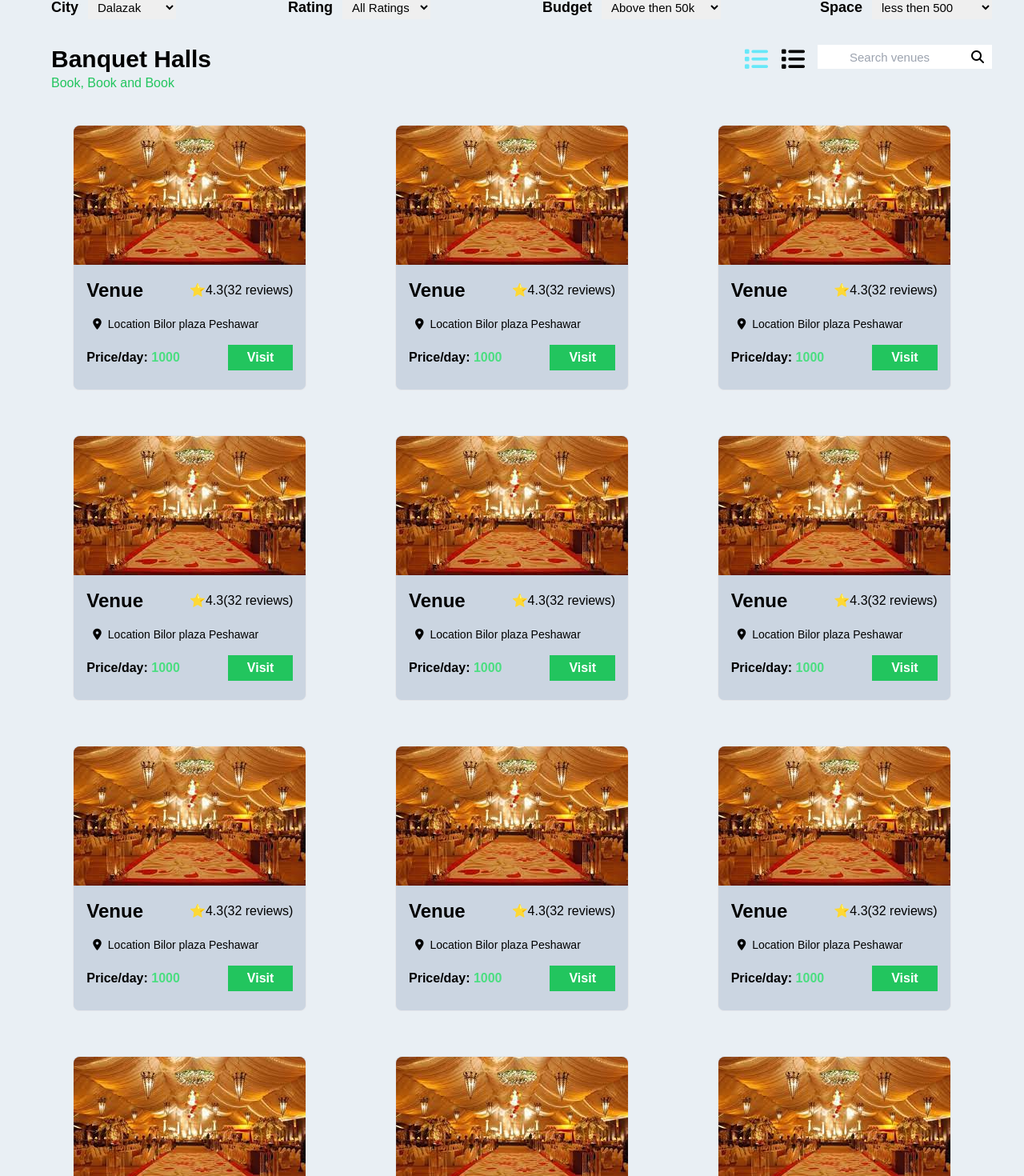
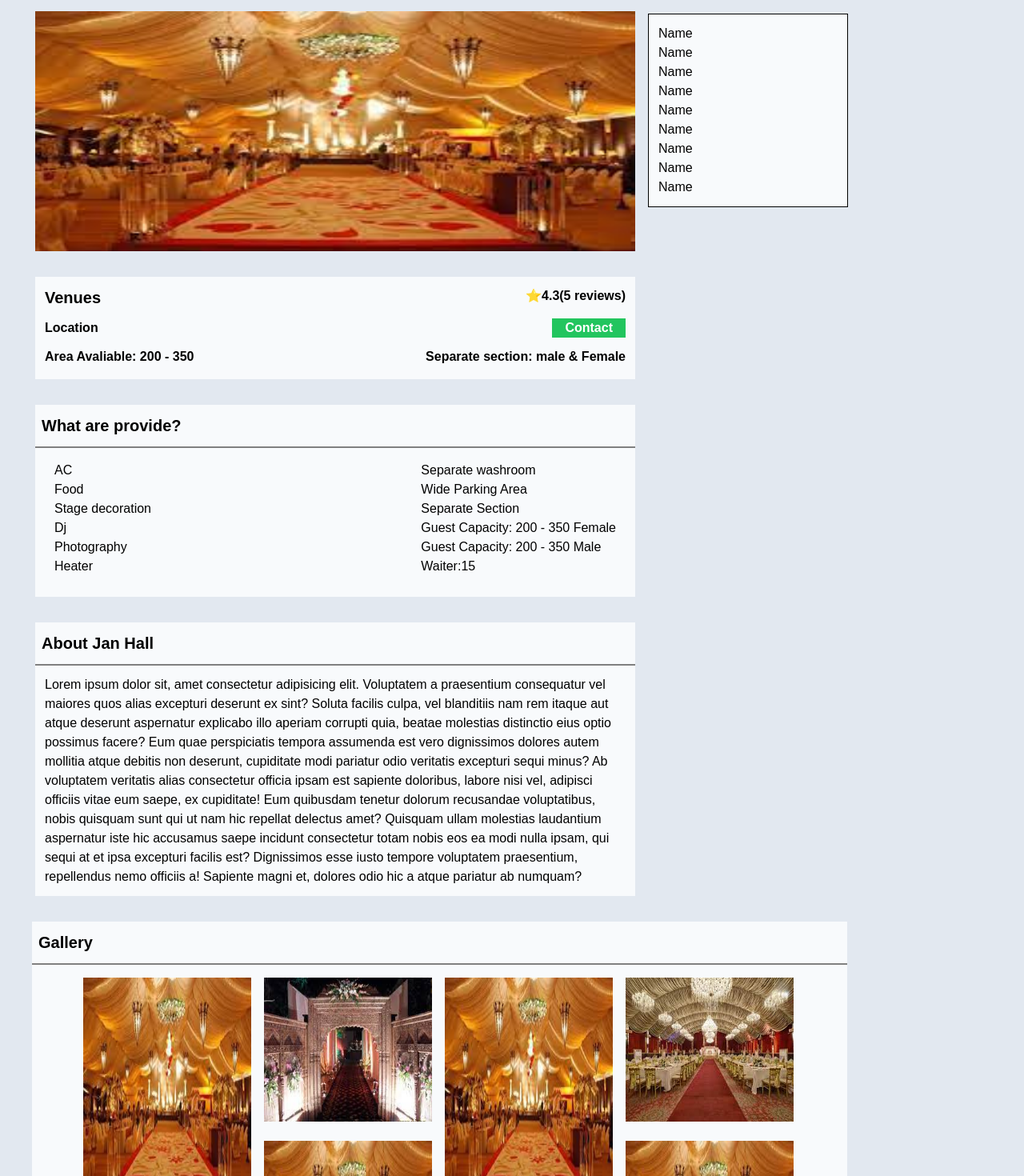
Before and after one commit to yasinafridi1/wedbook, a React (Create React App) app in the folder frontend/: page / in a window 1280 px wide. Shown: the part 102-1572 px from the top of the page at 80% size. Built offline with nearby package versions, Linux system fonts and the light colour scheme.

Commit message:
vendor page

```diff
--- a/frontend/src/App.js
+++ b/frontend/src/App.js
@@ -1,12 +1,14 @@
 import React from "react";
 import Index from "./Components/home/Index";
 import Venues from "./Components/venues/Venues";
+import Vendor from "./pages/vendor/Vendor";
 
 function App() {
   return (
     <>
       {/* <Index /> */}
-      <Venues />
+      {/* <Venues /> */}
+      <Vendor />
     </>
   );
 }
--- /dev/null
+++ b/frontend/src/pages/vendor/Banner.js
@@ -0,0 +1,20 @@
+import React from "react";
+import "./Vendor.css";
+const Banner = () => {
+  return (
+    <>
+      <div className=" pt-16 pb-6 pl-11 text-lg font-semibold">
+        <h1>Home</h1>
+      </div>
+      <div className="Banner_Image">
+        <img
+          className="w-full h-full"
+          src={`${process.env.PUBLIC_URL}/images/card/one.jpg`}
+          alt="Image"
+        />
+      </div>
+    </>
+  );
+};
+
+export default Banner;
--- /dev/null
+++ b/frontend/src/pages/vendor/Detail.js
@@ -0,0 +1,31 @@
+import React from "react";
+
+const Detail = () => {
+  return (
+    <>
+      <div className="width h-86 my-8 bg-slate-50">
+        <h1 className="pl-2 py-3 border_b font-bold text-xl">About Jan Hall</h1>
+        <p className="py-3 px-3">
+          Lorem ipsum dolor sit, amet consectetur adipisicing elit. Voluptatem a
+          praesentium consequatur vel maiores quos alias excepturi deserunt ex
+          sint? Soluta facilis culpa, vel blanditiis nam rem itaque aut atque
+          deserunt aspernatur explicabo illo aperiam corrupti quia, beatae
+          molestias distinctio eius optio possimus facere? Eum quae perspiciatis
+          tempora assumenda est vero dignissimos dolores autem mollitia atque
+          debitis non deserunt, cupiditate modi pariatur odio veritatis
+          excepturi sequi minus? Ab voluptatem veritatis alias consectetur
+          officia ipsam est sapiente doloribus, labore nisi vel, adipisci
+          officiis vitae eum saepe, ex cupiditate! Eum quibusdam tenetur dolorum
+          recusandae voluptatibus, nobis quisquam sunt qui ut nam hic repellat
+          delectus amet? Quisquam ullam molestias laudantium aspernatur iste hic
+          accusamus saepe incidunt consectetur totam nobis eos ea modi nulla
+          ipsam, qui sequi at et ipsa excepturi facilis est? Dignissimos esse
+          iusto tempore voluptatem praesentium, repellendus nemo officiis a!
+          Sapiente magni et, dolores odio hic a atque pariatur ab numquam?
+        </p>
+      </div>
+    </>
+  );
+};
+
+export default Detail;
--- /dev/null
+++ b/frontend/src/pages/vendor/Provide.js
@@ -0,0 +1,47 @@
+import React from "react";
+
+const Provide = () => {
+  const Items1 = [
+    "AC",
+    "Food",
+    "Stage decoration",
+    "Dj",
+    "Photography",
+    "Heater",
+  ];
+  const Items2 = [
+    "Separate washroom",
+    "Wide Parking Area",
+    "Separate Section",
+    "Guest Capacity: 200 - 350 Female",
+    "Guest Capacity: 200 - 350 Male",
+    "Waiter:15",
+  ];
+  return (
+    <>
+      <div className="width h-60 my-8 bg-slate-50">
+        <h1 className="pl-2 py-3 border_b font-bold text-xl">
+          What are provide?
+        </h1>
+        <div className="flex justify-between w-full px-6 py-4">
+          <div>
+            <ul>
+              {Items1.map((item) => (
+                <li key={item}>{item}</li>
+              ))}
+            </ul>
+          </div>
+          <div>
+            <ul>
+              {Items2.map((item) => (
+                <li>{item}</li>
+              ))}
+            </ul>
+          </div>
+        </div>
+      </div>
+    </>
+  );
+};
+
+export default Provide;
--- /dev/null
+++ b/frontend/src/pages/vendor/Rating.js
@@ -0,0 +1,29 @@
+import React from "react";
+
+const Rating = () => {
+  return (
+    <>
+      <div className="width flex flex-col h-32 my-8 bg-slate-50 p-3 font-semibold">
+        <div className="flex justify-between w-full pb-3">
+          <h1 className="text-xl font-bold">Venues</h1>
+          <span>⭐4.3(5 reviews)</span>
+        </div>
+        <div className="flex justify-between w-full pb-3">
+          <h1>Location</h1>
+          <a
+            className="font-bold inline-block text-white px-4 bg-green-500"
+            href="/"
+          >
+            Contact
+          </a>
+        </div>
+        <div className="flex justify-between w-full">
+          <h4>Area Avaliable: 200 - 350</h4>
+          <h4>Separate section: male & Female</h4>
+        </div>
+      </div>
+    </>
+  );
+};
+
+export default Rating;
--- /dev/null
+++ b/frontend/src/pages/vendor/Space.js
@@ -0,0 +1,24 @@
+import React from "react";
+import Banner from "./Banner";
+import Detail from "./Detail";
+import Provide from "./Provide";
+import Rating from "./Rating";
+import VendorServices from "./VendorServices";
+
+const Space = () => {
+  return (
+    <div className="flex flex-row pl-11">
+      <div>
+        <Banner />
+        <Rating />
+        <Provide />
+        <Detail />
+      </div>
+      <div className="vendor_padding px-4">
+        <VendorServices />
+      </div>
+    </div>
+  );
+};
+
+export default Space;
--- /dev/null
+++ b/frontend/src/pages/vendor/Vendor.css
@@ -0,0 +1,29 @@
+.Banner_Image {
+  width: 750px;
+  height: 300px;
+}
+.width {
+  width: 750px;
+}
+.border_b {
+  border-bottom: 2px solid gray;
+}
+.vendor_services {
+  width: 250px;
+  height: auto;
+}
+.vendor_padding {
+  padding-top: 118.5px;
+}
+.gallery {
+  height: auto;
+  width: 1019px;
+}
+.Image_width {
+  width: 210px;
+  height: 280px;
+}
+.Image_height {
+  width: 210px;
+  height: 180px;
+}
--- /dev/null
+++ b/frontend/src/pages/vendor/Vendor.js
@@ -0,0 +1,17 @@
+import React from "react";
+import Footer from "../../Components/footer/Footer";
+import Navbar from "../../Components/home/header/Navbar";
+import Gallery from "./Gallery";
+import Space from "./Space";
+const Vendor = () => {
+  return (
+    <div className="bg-slate-200">
+      <Navbar />
+      <Space />
+      <Gallery />
+      <Footer />
+    </div>
+  );
+};
+
+export default Vendor;
--- /dev/null
+++ b/frontend/src/pages/vendor/VendorServices.js
@@ -0,0 +1,23 @@
+import React from "react";
+
+const VendorServices = () => {
+  return (
+    <>
+      <div className="vendor_services p-3 bg-slate-50  border-black border">
+        <ul>
+          <li>Name</li>
+          <li>Name</li>
+          <li>Name</li>
+          <li>Name</li>
+          <li>Name</li>
+          <li>Name</li>
+          <li>Name</li>
+          <li>Name</li>
+          <li>Name</li>
+        </ul>
+      </div>
+    </>
+  );
+};
+
+export default VendorServices;
```
Also changed, not shown: frontend/src/pages/vendor/Gallery.js (added).
